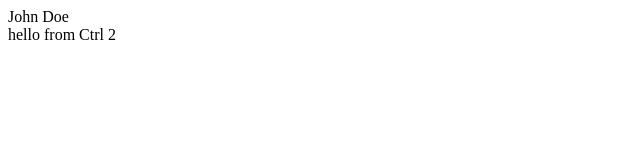
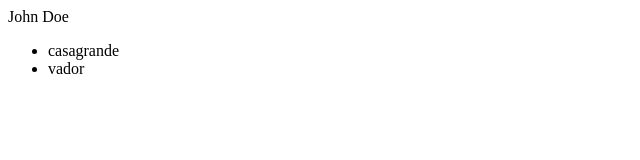
Before and after one commit to lleoooell/angularTest, a plain HTML site: page index.html in a window 1280 px wide. Shown: the whole page, without its empty margins (0-640 px from the left). Drawn offline with nearby package versions, Linux system fonts and the light colour scheme.

Commit message:
ng-repeat

```diff
--- a/app/controller/myCtrl2.js
+++ b/app/controller/myCtrl2.js
@@ -1,3 +1,3 @@
 app.controller("myCtrl2", function($scope) {
-    $scope.hello = "hello from Ctrl 2";
+    $scope.monTableau = [{nom : "casagrande", prenom:"leo"},{nom : "vador", prenom:"dark"}];
 });
--- a/index.html
+++ b/index.html
@@ -7,7 +7,9 @@
 				{{ firstName + " " + lastName }}
 			</div>
 			<div ng-controller="myCtrl2">
-				{{ hello }}
+				<ul>
+					<li ng-repeat="person in monTableau">{{person.nom}}</li>
+				</ul>
 
 			</div>
 		</div>
```
